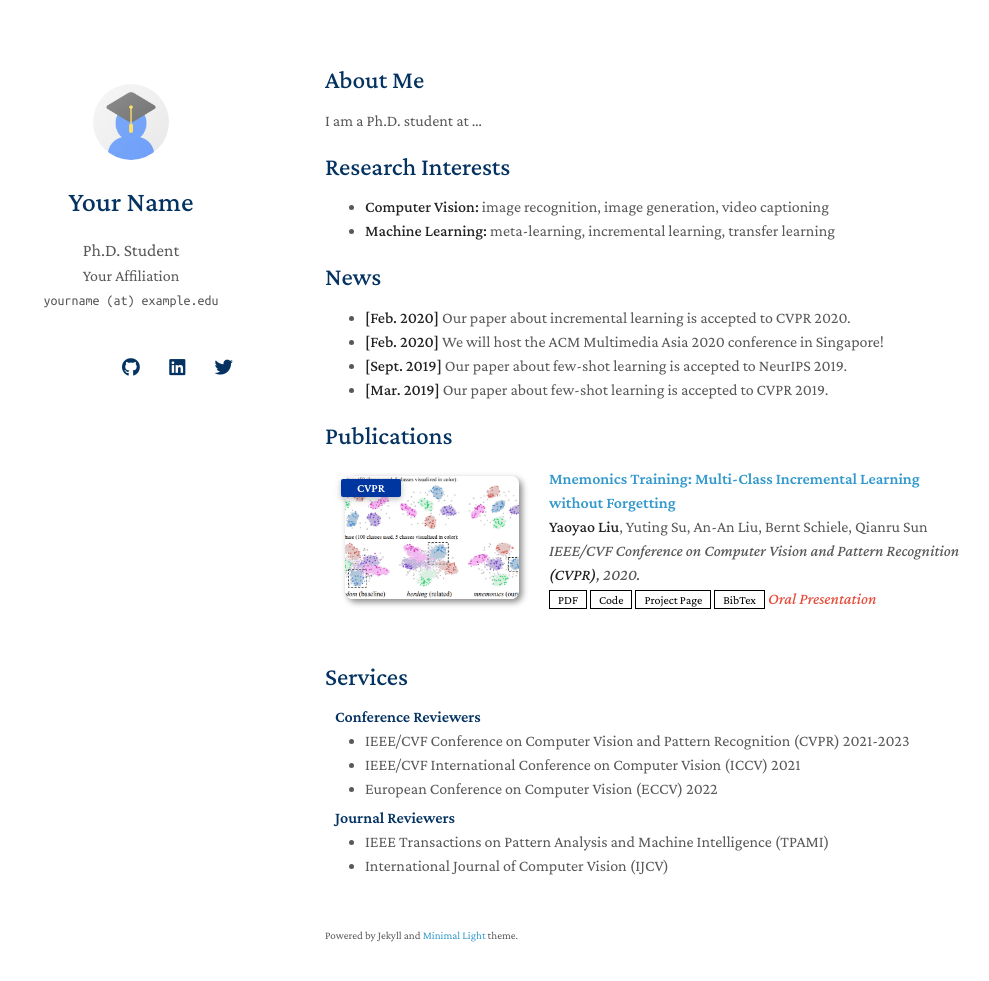
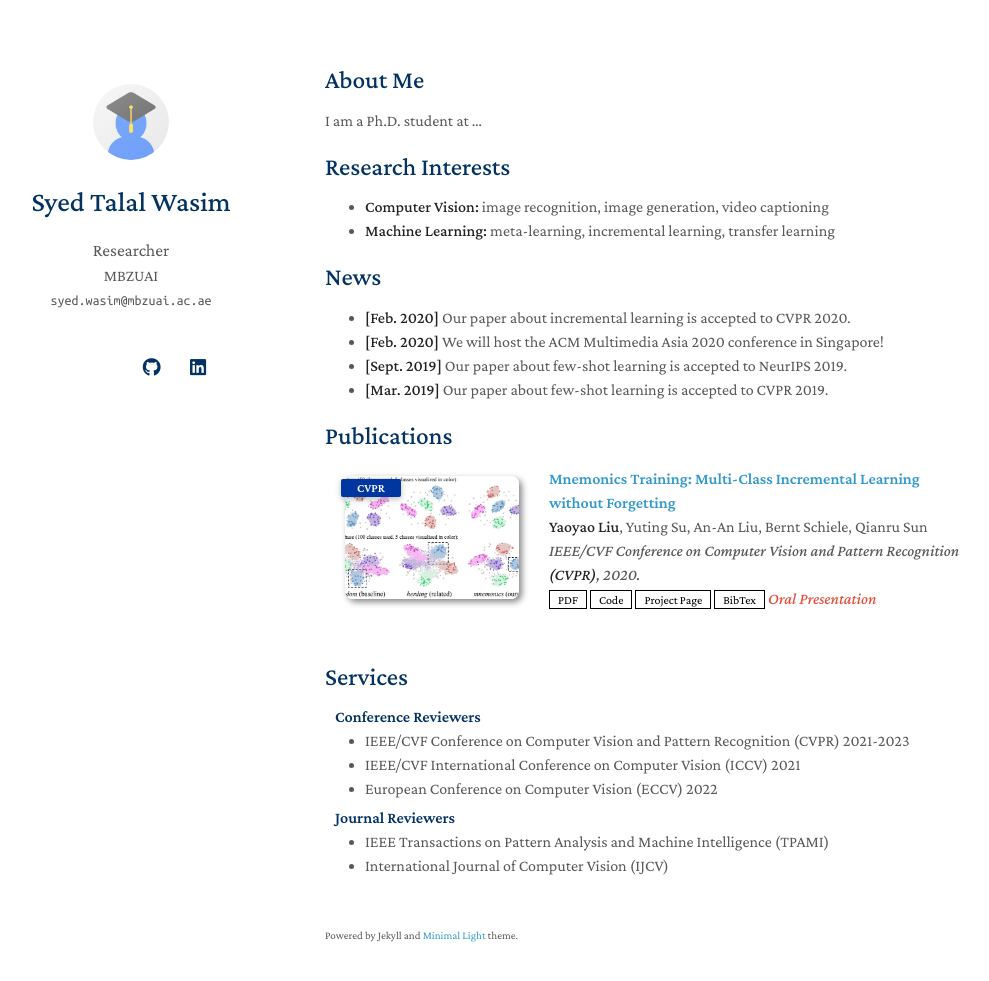
Before and after one commit to TalalWasim/talalwasim.github.io, a Jekyll site: the page built from index.md, in a window 1280 px wide and 1016 px high. Shown: the top 981 px of the window, without its empty margins (145-1134 px from the left). Built offline with Jekyll 4.4.1, drawn with Linux system fonts in a browser that asks for light colours; nearby versions of some CDN libraries; a style sheet for code colours, icons or effects is not loaded; our own code applies the rules of GitHub Pages for plain Markdown files.

Commit message:
updated config information

```diff
--- a/_config.yml
+++ b/_config.yml
@@ -1,22 +1,21 @@
 # Basic Information
-title: Your Name
-position: Ph.D. Student
-affiliation: Your Affiliation
-email: yourname (at) example.edu
+title: Syed Talal Wasim
+position: Researcher
+affiliation: MBZUAI
+email: syed.wasim@mbzuai.ac.ae
 
 # Search Engine Optimization (SEO)
 # The following information is used to improve the website traffic from search engines, e.g., Google.
-keywords: minimal light
-description: The Minimal Light is a simple and elegant jekyll theme for academic personal homepage.
-canonical: https://minimal-light-theme.yliu.me/
+keywords: computer vision
+description: This is the homepage of Syed Talal Wasim, a research in computer vision
+canonical: https://talalwasim.github.io/
 
 # Links
 # If you don't need one of them, you may delete the corresponding line.
-google_scholar: https://scholar.google.com/
-cv_link: assets/files/curriculum_vitae.pdf
-github_link: https://github.com/
-linkedin: https://www.linkedin.com/
-twitter: https://twitter.com/
+google_scholar: https://scholar.google.com/citations?user=uHySarAAAAAJ&hl=en
+cv_link: assets/files/CV_Wasim_SyedTalal.pdf
+github_link: https://github.com/TalalWasim
+linkedin: https://www.linkedin.com/in/wasimsyedtalal/
 
 # Images (e.g., your profile picture and your website's favicon)
 # "favicon" and "favicon_dark" are used for the light and dark modes, respectively.
@@ -30,7 +29,7 @@ enable_footnote: true
 
 # Google Analytics ID
 # Please remove this if you don't use Google Analytics
-google_analytics: UA-111540567-4
+# google_analytics: UA-111540567-4
 
 # Use this project as a remote theme for GitHub Pages
 # See the guide here: https://docs.github.com/en/pages/setting-up-a-github-pages-site-with-jekyll/adding-a-theme-to-your-github-pages-site-using-jekyll
```
